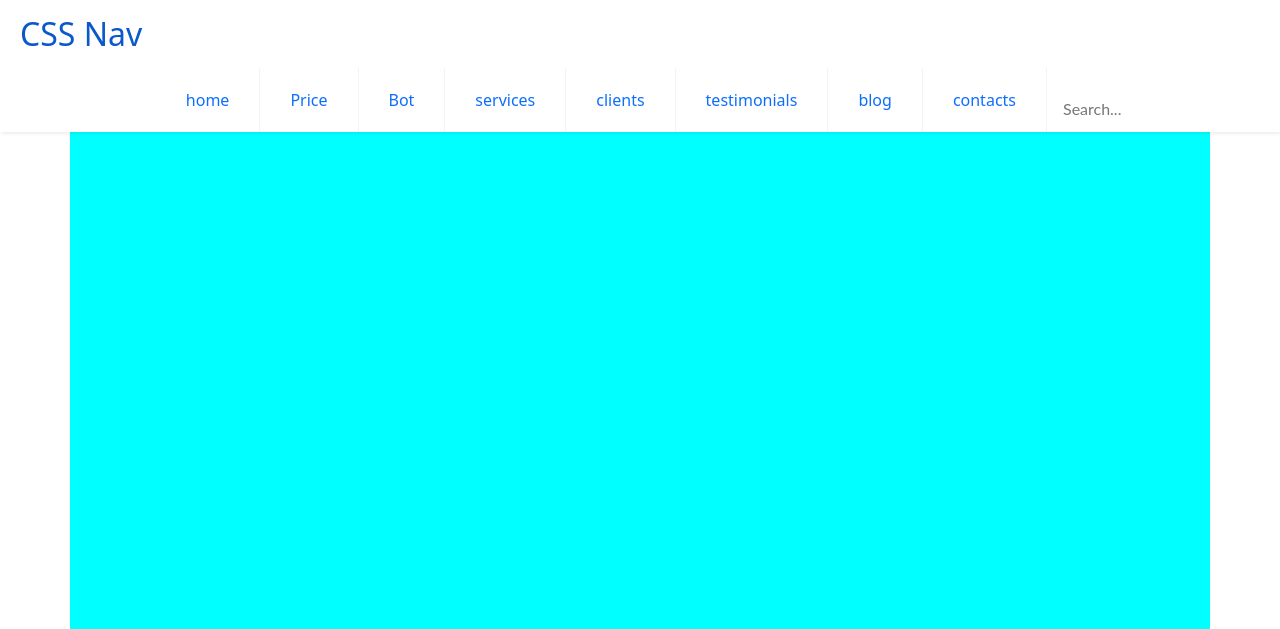
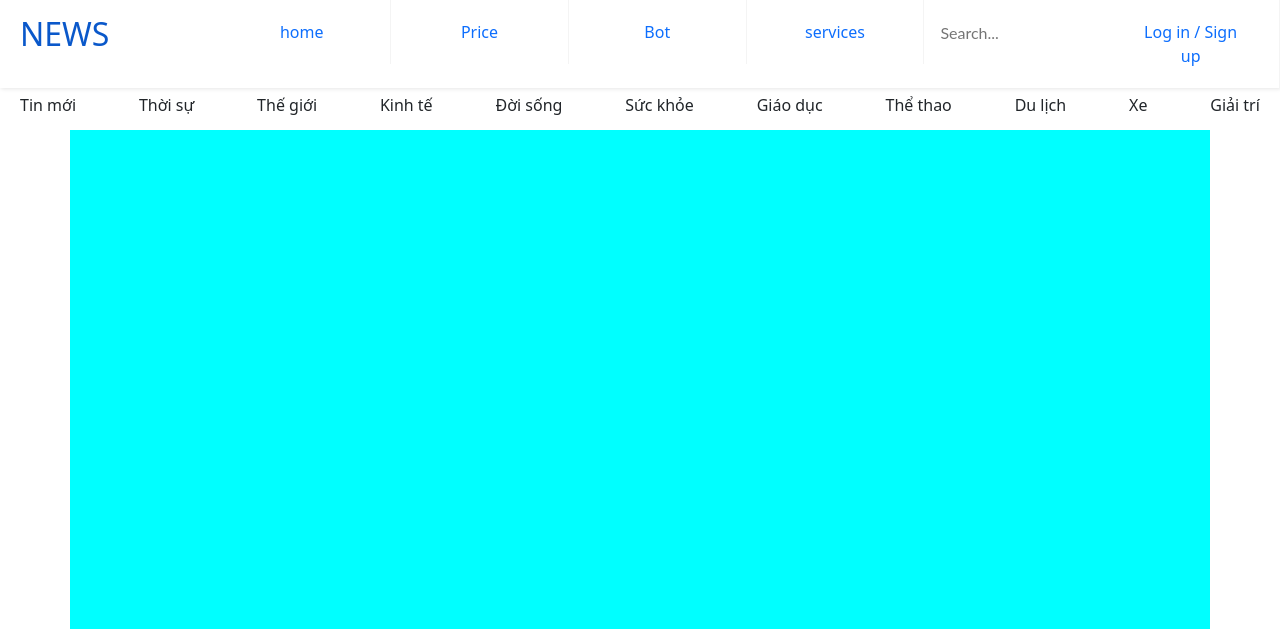
Before and after one commit to Yamakaze-chan/MLNews, a Django app: page / in a window 1280 px wide. Shown: the top 629 px of the page. Run offline with Django 4.2, Linux system fonts and the light colour scheme; parts of the project's set-up code (start-up, migrations or seed data) failed here and were passed over; some libraries are stand-ins or nearby versions.

Commit message:
add Searching

```diff
--- a/MLnews/static/css/header.css
+++ b/MLnews/static/css/header.css
@@ -5,7 +5,7 @@
 box-shadow: 1px 1px 4px 0 rgba(0,0,0,.1);
 position: fixed;
 width: 100%;
-z-index: 21;
+z-index: 23;
 }
 
 .header ul {
@@ -17,6 +17,7 @@
 }
 
 .header li a {
+text-align: center;
 display: block;
 padding: 20px 20px;
 border-right: 1px solid #f4f4f4;
@@ -110,9 +111,10 @@
 top: 0;
 }
 
-/* 48em = 768px */
+/* 48em = 768px 70*/
 
-@media (min-width: 48em) {
+@media (min-width: 40em) {
+
 .header li {
     float: left;
 }
@@ -137,20 +139,19 @@
     --color-light: #fff;
     --color-brand: #57bd84;
     --font-fam: "Lato", sans-serif;
-    --height: 5rem;
     --btn-width: 6rem;
     --bez: cubic-bezier(0, 0, 0.43, 1.49);
   }
 
   #form_search {
-    height: 60px;
+    height: 64px;
     position: relative;
     width: 100%;
     border-radius: var(--rad);
   }
 
   #input_search, #submit_search {
-    height: var(--height);
+    height: 64px;
     font-family: var(--font-fam);
     border: 0;
     color: var(--color-dark);
--- a/MLnews/static/js/ML_index.js
+++ b/MLnews/static/js/ML_index.js
@@ -26,10 +26,8 @@
   this.pubdate = pubdate;
 }
 
-
-//Get data
-async function Load_content(URL){
-  document.querySelector('.list_news').innerHTML = "";
+async function make_json(URL)
+{
   const datas = await Promise.all(URL.map(url => fetch(url).then((response) => response.text().then((str) => new window.DOMParser().parseFromString(str, 'text/xml')))))
   data_json = [];
   news_json = new Array();
@@ -85,6 +83,13 @@
       }
     );
     }
+    return data_json;
+}
+
+//Get data
+function Load_content(URL){
+  document.querySelector('.list_news').innerHTML = "";
+  make_json(URL).then((data_json) => {
     for(let json_item=0; json_item< data_json.length; json_item++)
     {
       let datetime = new Date(data_json[json_item].Publish_Date);
@@ -127,7 +132,7 @@
         </div>
         `;
       document.querySelector('.list_news').insertAdjacentHTML('beforeend', html);
-    }
+    }})
   }
 
 
@@ -203,3 +208,79 @@
 function closeForm() {
   document.getElementById("popup_chat").style.display = "none";
 }
+
+function Load_content_searching(URL, keyword){
+  document.querySelector('.searching_content').innerHTML = "";
+  make_json(URL).then((data_json) => {
+  data_json = Filter_search(data_json, keyword);
+    for(let json_item=0; json_item< data_json.length; json_item++)
+    {
+      let datetime = new Date(data_json[json_item].Publish_Date);
+      console.log(typeof(datetime));
+      let dateFormat = datetime.getHours() + ":" + (datetime.getMinutes() < 10 ? '0' : '') + datetime.getMinutes() + ", "+ datetime.getDate() + "/" +datetime.getMonth() + "/" +datetime.getFullYear();
+        let html =`
+        <div class="row news">
+            <div class="col-4 news_assets">
+                <div class="col news_img">
+                    <a href=${data_json[json_item].Guid}>
+                        <img src="${data_json[json_item].Image}">
+                        </a>
+                    </div>
+                <div class="col news_icons">
+                    <ul class="row list_icons">
+                        <li class="col icon" ><a href="./LoginSignup.html"><i class="fa-regular fa-thumbs-up fa-xl"></i></a></li>
+                        <!--li class="col icon"><a href="./LoginSignup.html"><i class="fa-solid fa-thumbs-up fa-xl"></i></i></a></li-->
+                        <!--li class="col icon"><a href="./LoginSignup.html"><i class="fa-solid fa-thumbs-down fa-xl"></i></i></a></li-->
+                        <li class="col icon" ><a href="./LoginSignup.html"><i class="fa-regular fa-thumbs-down fa-xl"></i></i></a></li>
+                        <li class="col icon" ><a href="./LoginSignup.html"><i class="fa-solid fa-comment fa-xl"></i></a></li>
+                        <li class="col icon" ><a href="./LoginSignup.html"><i class="fa-solid fa-share fa-xl"></i></a></li>
+                    </ul>
+                </div>
+            </div>
+            <div class="col-8 news_txt">
+                <div class="col">
+                    <text class="col news_header"><a href=${data_json[json_item].Guid}>${data_json[json_item].Title}</a></text>
+                </div>
+                <div class="col">
+                    <text class="col news_author">${dateFormat}</text>
+                </div>
+                <div class="col">
+                    <text class="col news_content">${data_json[json_item].Image_content}</text>
+                </div>
+                <div class="col">
+                    <div class="read_more"><button class="up"><a href=${data_json[json_item].Guid}><text>Đọc tiếp</text><i class="fa-solid fa-arrow-right fa-sm"></i></button></a></div>
+                    <div class="watch_later"><button class="up"><text >Xem sau</text><i class="fa-regular fa-clock fa-sm" ></i></button></div>
+                </div>
+            </div>
+        </div>
+        `;
+      document.querySelector('.searching_content').insertAdjacentHTML('beforeend', html);
+    }})
+  }
+
+//Filter_search
+function Search_news(){
+  var search_value = document.querySelector("#input_search").value;
+  document.querySelector('.content').innerHTML = "";
+  document.querySelector('.searching_content').innerHTML = `
+  <div style=" width: 80%;display: flex; margin: auto; position: relative;" class="content">
+      <div class="searching_topic col-2" style="width: 100px;">
+          <div class="searching_topic_item" onclick="Show_topic_content('tin_moi')">Tin mới</div>
+          <div class="searching_topic_item" onclick="Show_topic_content('thoi_su')">Thời sự</div>
+          <div class="searching_topic_item" onclick="Show_topic_content('the_gioi')">Thế giới</div>
+          <div class="searching_topic_item" onclick="Show_topic_content('kinh_te')">Kinh tế</div>
+          <div class="searching_topic_item" onclick="Show_topic_content('doi_song')">Đời sống</div>
+          <div class="searching_topic_item" onclick="Show_topic_content('suc_khoe')">Sức khỏe</div>
+          <div class="searching_topic_item" onclick="Show_topic_content('giao_duc')">Giáo dục</div>
+          <div class="searching_topic_item" onclick="Show_topic_content('the_thao')">Thể thao</div>
+          <div class="searching_topic_item" onclick="Show_topic_content('du_lich')">Du lịch</div>
+          <div class="searching_topic_item" onclick="Show_topic_content('xe')">Xe</div>
+          <div class="searching_topic_item" onclick="Show_topic_content('giai_tri')">Giải trí</div>
+      </div>
+
+      <div class="searching_content col-10 list_news" style="background-color: aqua; margin-top:0px; width: calc(95% - 100px); min-width: 300px;">
+  a
+      </div>
+  </div>
+  `;
+}
--- a/MLnews/templates/ML_index.html
+++ b/MLnews/templates/ML_index.html
@@ -68,22 +68,25 @@
 </header-->
 
 <header class="header">
-    <a href="" class="logo">CSS Nav</a>
+    <a href="" class="logo col-2">NEWS</a>
     <input class="menu-btn" type="checkbox" id="menu-btn" />
     <label class="menu-icon" for="menu-btn"><span class="navicon"></span></label>
-    <ul class="menu" style="">
-        <li><a href="./home">home</a></li>
-        <li><a href="./finance">Price</a></li>
-        <li><a href="./chatbot">Bot</a></li>
-        <li><a href="#">services</a></li>
-        <li><a href="#">clients</a></li>
-        <li><a href="#">testimonials</a></li>
-        <li><a href="#">blog</a></li>
-        <li><a href="#">contacts</a></li>
-        <li><form id="form_search" onsubmit="event.preventDefault();" role="search">
-          <input id="input_search" type="search" placeholder="Search..." autofocus required />
-          <button id="submit_search" type="submit">Go</button>
+    <ul class="menu col-10" style="justify-content: center;">
+        <li class="col-2"><a href="./home">home</a></li>
+        <li class="col-2"><a href="./finance">Price</a></li>
+        <li class="col-2"><a href="./chatbot">Bot</a></li>
+        <li class="col-2"><a href="#">services</a></li>
+        <li class="col-2"><form id="form_search" onsubmit="event.preventDefault();" role="search">
+          <input id="input_search" type="search" placeholder="Search..." autofocus required style="width: 70%;"/>
+          <button id="submit_search" type="submit" onclick="Search_news()" style="width: 30%;">Go</button>
         </form></li>
+        <li class="col-2" style="float: right;">
+          <div class="head-social-link">
+            <ul>
+                <li><a href="./LoginSignup.html">Log in / Sign up</a></li>
+            </ul>
+        </div>
+        </li>
     </ul>
 
     <!--Search-->
@@ -110,6 +113,9 @@
     <!--List of news-->
     <div class="container-sm list_news">
     </div>
+</div>
+
+<div class="searching_content" style="z-index: 20; display: flex; margin:0 auto 0px auto; top:100px; height: 1000px;" >
 </div>
 
     <!--Chatbot-->
```
Also changed, not shown: MLnews/static/js/Searching.js (added, +136 -0 lines), MLnews/templates/Searching.html (added, +132 -0 lines).
